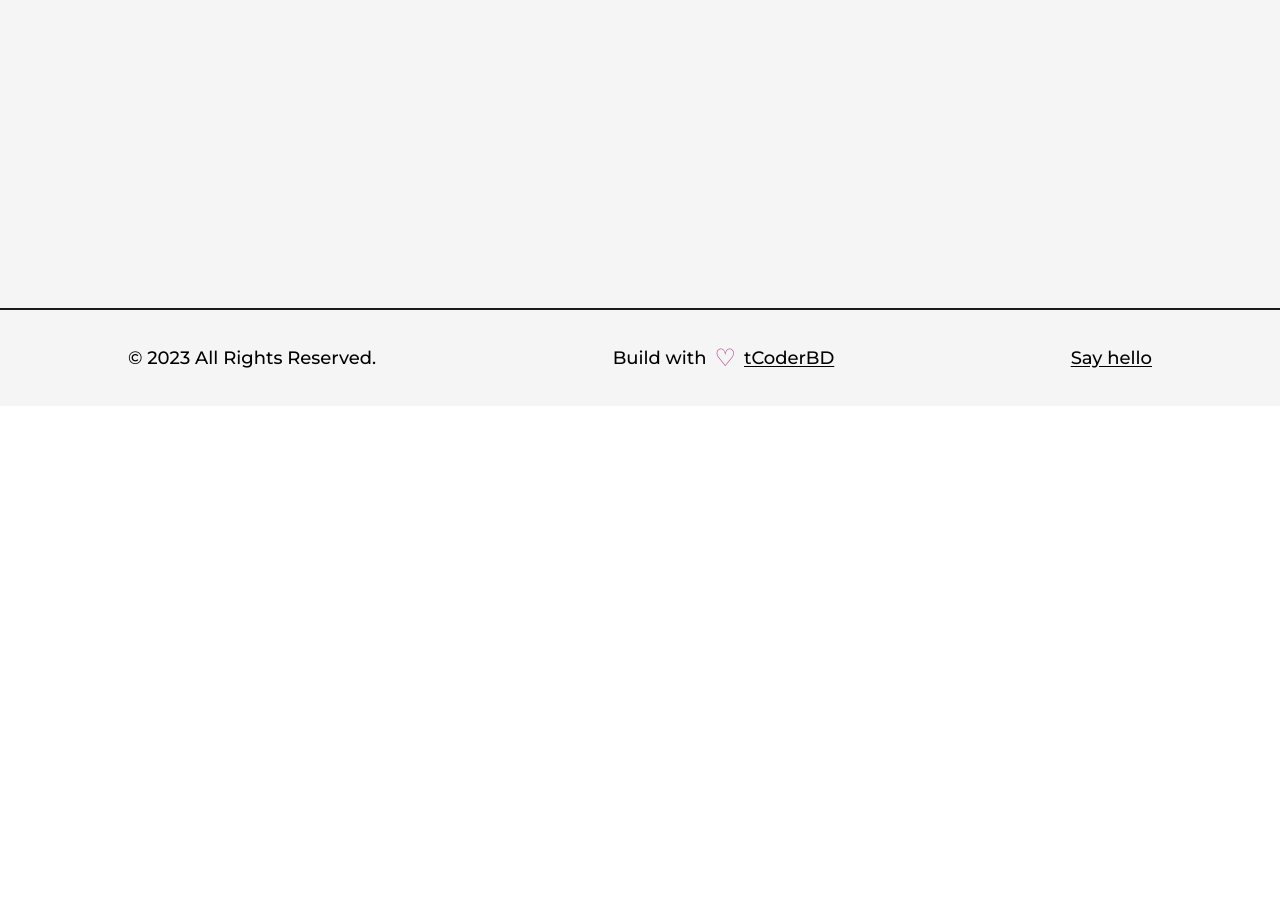
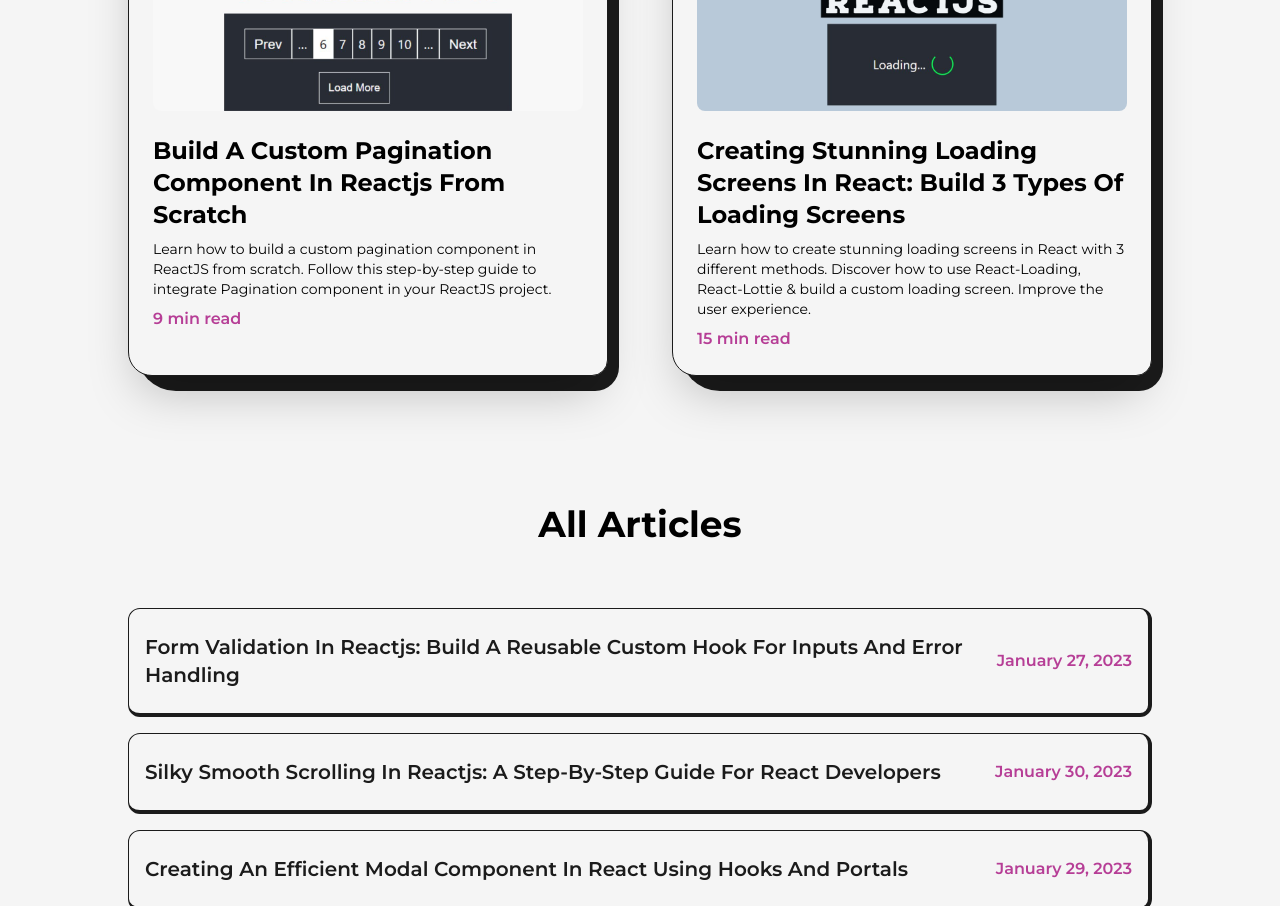
Before and after one commit to ZRH-7/Protfolio, a Next.js app: page /articles in a window 1280 px wide. Before the commit this address had no page. Shown: the part 580-1486 px from the top of the page. Before the commit the page ends 986 px from the top, so only its background shows below. Built offline with nearby package versions, Linux system fonts and the light colour scheme.

Commit message:
added articles page

```diff
--- /dev/null
+++ b/src/pages/articles.js
@@ -0,0 +1,120 @@
+import AnimatedText from '@/components/AnimatedText'
+import Layout from '@/components/Layout'
+import Head from 'next/head'
+import Link from 'next/link'
+import React, { useRef } from 'react'
+import { motion, useMotionValue } from 'framer-motion'
+import Image from 'next/image'
+import article1 from '../../public/images/articles/pagination component in reactjs.jpg'
+import article2 from '../../public/images/articles/create loading screen in react js.jpg'
+import image1 from '../../public/images/articles/form validation in reactjs using custom react hook.png'
+import image2 from '../../public/images/articles/smooth scrolling in reactjs.png'
+import image3 from '../../public/images/articles/create modal component in react using react portals.png'
+import image4 from '../../public/images/articles/todo list app built using react redux and framer motion.png'
+import image5 from '../../public/images/articles/What is Redux with easy explanation.png'
+import image6 from '../../public/images/articles/What is higher order component in React.jpg'
+
+
+const FreamerImage = motion(Image);
+
+const FeaturedArticle = ({ image, title, time, summery, link }) => {
+    return (
+        <li className='relative w-full rounded-3xl rounded-br-2xl border border-solid border-dark bg-light p-6 shadow-2xl'>
+            <div className="absolute top-0 -right-3 -z-10 h-[103%] w-[101%] rounded-[2.5rem] rounded-br-3xl bg-dark"></div>
+            <Link href={link} target="_blank" className="w-full block cursor-pointer overflow-hidden rounded-lg">
+                <FreamerImage src={image} alt={title} className="w-full h-auto" whileHover={{ scale: 1.1, transition: { duration: 1 } }} />
+            </Link>
+            <div className="mt-4 flex w-full flex-col items-start justify-between">
+                <Link href={link} target="_blank" className="hover:underline">
+                    <h2 className="my-2 text-left w-full text-2xl font-bold">{title}</h2>
+                </Link>
+                <p className='text-sm  mb-2'>{summery}</p>
+                <span className='text-primary font-semibold'>{time} min read</span>
+            </div>
+        </li>
+    )
+}
+
+const MovingImage = ({ title, image, link }) => {
+
+    const x = useMotionValue(0);
+    const y = useMotionValue(0);
+    const imgRef = useRef(null);
+
+    function hundleMouse(event) {
+        imgRef.current.style.display = "inline-block";
+        x.set(event.pageX);
+        y.set(-10);
+    }
+
+    function hundleMouseLeave() {
+        imgRef.current.style.display = "none";
+        x.set(0);
+        y.set(0);
+    }
+
+    return (
+        <Link
+            className='relative'
+            href={link}
+            target='_blank'
+            onMouseMove={hundleMouse}
+            onMouseLeave={hundleMouseLeave}
+        >
+            <h2 className='capitalize text-xl font-semibold hover:underline'>{title}</h2>
+            <FreamerImage
+                ref={imgRef}
+                src={image}
+                alt={title}
+                className='w-96 h-auto hidden absolute rounded-lg z-10'
+                style={{ x: x, y: y }}
+                initial={{ opacity: 0 }}
+                whileInView={{ opacity: 1, transition: { duration: 0.2 } }}
+            />
+        </Link>
+    )
+}
+
+const ArticleList = ({ image, title, date, link }) => {
+    return (
+        <motion.li
+            initial={{ y: 200 }}
+            whileInView={{ y: 0, transition: { duration: 1, ease: "easeInOut" } }}
+            viewport={{ once: true }}
+            className='border border-dark rounded-xl p-4 py-6 w-full relative flex items-center justify-between bg-light text-dark border-r-4 border-b-4 my-4'
+        >
+            <MovingImage image={image} title={title} link={link} />
+            <span className='text-primary font-semibold min-w-max pl-4'>{date}</span>
+        </motion.li>
+    )
+}
+
+const articles = () => {
+    return (
+        <>
+            <Head>
+                <title>Articles | tCoderBD</title>
+                <meta name="description" content="" />
+            </Head>
+            <main className='w-full mb-16 flex flex-col items-center justify-center overflow-hidden'>
+                <Layout className='pt-16'>
+                    <AnimatedText text="Words Can Change The World!" className='!text-8xl mb-16' />
+                    <ul className='grid grid-cols-2 gap-16'>
+                        <FeaturedArticle image={article1} title='Build A Custom Pagination Component In Reactjs From Scratch' summery='Learn how to build a custom pagination component in ReactJS from scratch. Follow this step-by-step guide to integrate Pagination component in your ReactJS project.' time='9' link='/' />
+                        <FeaturedArticle image={article2} title='Creating Stunning Loading Screens In React: Build 3 Types Of Loading Screens' summery='Learn how to create stunning loading screens in React with 3 different methods. Discover how to use React-Loading, React-Lottie & build a custom loading screen. Improve the user experience.' time='15' link='/' />
+                    </ul>
+                    <h2 className='font-bold text-4xl text-center mt-32 mb-16'>All Articles</h2>
+                    <ul>
+                        <ArticleList image={image1} title="Form Validation In Reactjs: Build A Reusable Custom Hook For Inputs And Error Handling" date="January 27, 2023" link="/" />
+                        <ArticleList image={image2} title="Silky Smooth Scrolling In Reactjs: A Step-By-Step Guide For React Developers" date="January 30, 2023" link="/" />
+                        <ArticleList image={image3} title="Creating An Efficient Modal Component In React Using Hooks And Portals" date="January 29, 2023" link="/" />
+                        <ArticleList image={image4} title="Build A Fabulous Todo List App With React, Redux And Framer-Motion" date="January 28, 2023" link="/" />
+                        <ArticleList image={image5} title="Redux Simplified: A Beginner's Guide For Web Developers" date="January 31, 2023" link="/" />
+                        <ArticleList image={image6} title="What Is Higher Order Component (Hoc) In React?" date="January 4, 2023" link="/" />
+                    </ul>
+                </Layout>
+            </main>
+        </>
+    )
+}
+export default articles
--- a/src/pages/projects.js
+++ b/src/pages/projects.js
@@ -12,14 +12,14 @@ import Project4 from '../../public/images/projects/fashion-studio-website.jpg'
 import Project5 from '../../public/images/projects/agency-website-cover-image.jpg'
 import Project6 from '../../public/images/projects/devdreaming.jpg'
 
+const FreamerImage = motion(Image);
+
 const FeaturedProject = ({ type, title, summery, image, link, github }) => {
     return (
         <article className="relative flex w-full items-center  justify-between rounded-3xl rounded-br-2xl border border-solid border-dark bg-light p-12 shadow-2xl">
             <div className="absolute  top-0 -right-3 -z-10 h-[103%] w-[101%] rounded-[2.5rem] rounded-br-3xl bg-dark"></div>
             <Link href={link} target="_blank" className="w-1/2 cursor-pointer overflow-hidden rounded-lg">
-                <motion.div whileHover={{ scale: 1.1, transition: { duration: 1 } }}>
-                    <Image src={image} alt={title} className="w-full h-auto" />
-                </motion.div>
+                <FreamerImage src={image} alt={title} className="w-full h-auto" whileHover={{ scale: 1.1, transition: { duration: 1 } }} />
             </Link>
             <div className="w-1/2 flex flex-col items-start justify-between pl-6">
                 <span className="text-primary font-medium text-xl">{type}</span>
@@ -41,9 +41,7 @@ const Project = ({ title, type, image, link, github }) => {
         <article className="relative w-full rounded-3xl rounded-br-2xl border border-solid border-dark bg-light p-6 shadow-2xl">
             <div className="absolute top-0 -right-3 -z-10 h-[103%] w-[101%] rounded-[2.5rem] rounded-br-3xl bg-dark"></div>
             <Link href={link} target="_blank" className="w-full block cursor-pointer overflow-hidden rounded-lg">
-                <motion.div whileHover={{ scale: 1.1, transition: { duration: 1 } }}>
-                    <Image src={image} alt={title} className="w-full h-auto" />
-                </motion.div>
+                <FreamerImage src={image} alt={title} className="w-full h-auto" whileHover={{ scale: 1.1, transition: { duration: 1 } }} />
             </Link>
             <div className="mt-4 flex w-full flex-col items-start justify-between">
                 <span className="text-primary font-medium text-xl">{type}</span>
```
